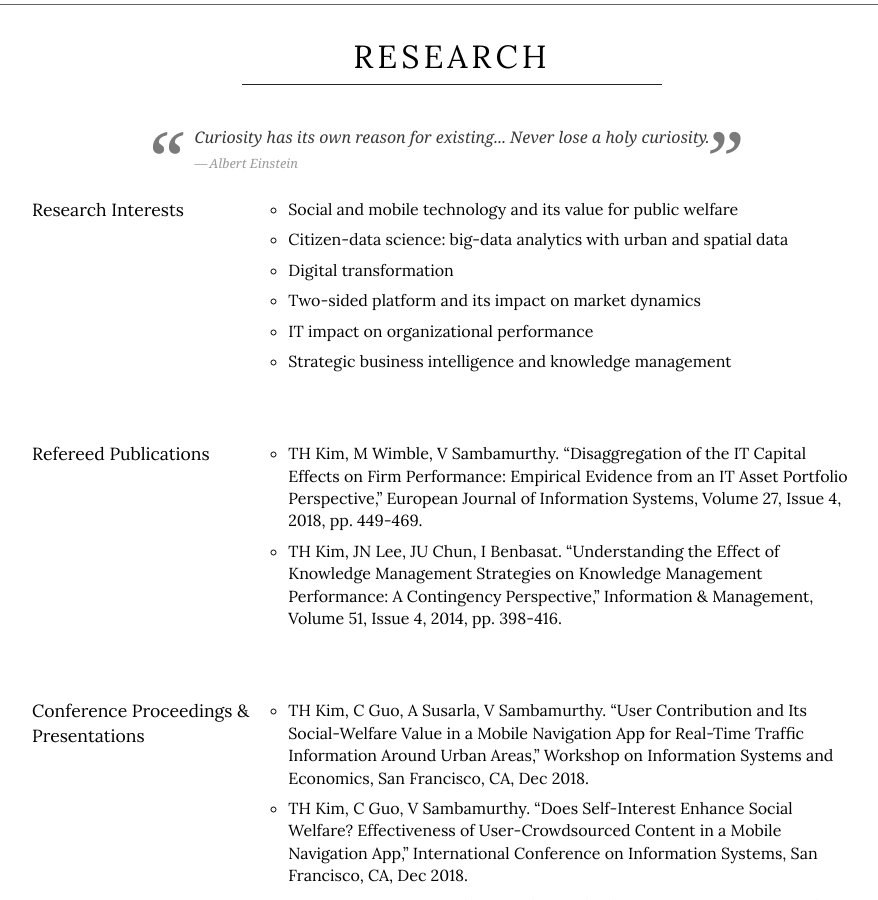
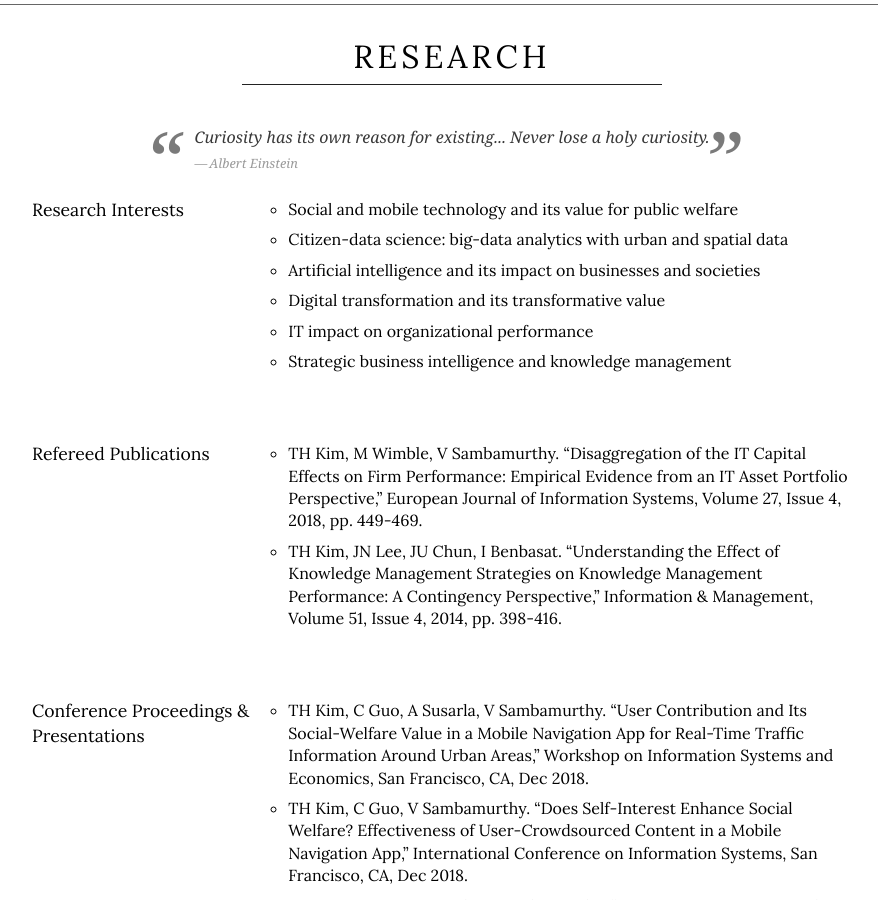
Before and after one commit to istaehun/taehun, a Jekyll site: the page built from index.html, in a window 1280 px wide and 900 px high, scrolled down 351 px. Shown: the whole window, without its empty margins (188-1066 px from the left). Built offline with Jekyll 4.4.1, drawn with Linux system fonts in a browser that asks for light colours; nearby versions of some CDN libraries.

Commit message:
Update research.yml

```diff
--- a/_data/research.yml
+++ b/_data/research.yml
@@ -3,8 +3,8 @@
   list:
     - "Social and mobile technology and its value for public welfare"
     - "Citizen-data science: big-data analytics with urban and spatial data"
-    - "Digital transformation"
-    - "Two-sided platform and its impact on market dynamics"
+    - "Artificial intelligence and its impact on businesses and societies"
+    - "Digital transformation and its transformative value"
     - "IT impact on organizational performance"
     - "Strategic business intelligence and knowledge management"
 -
```
